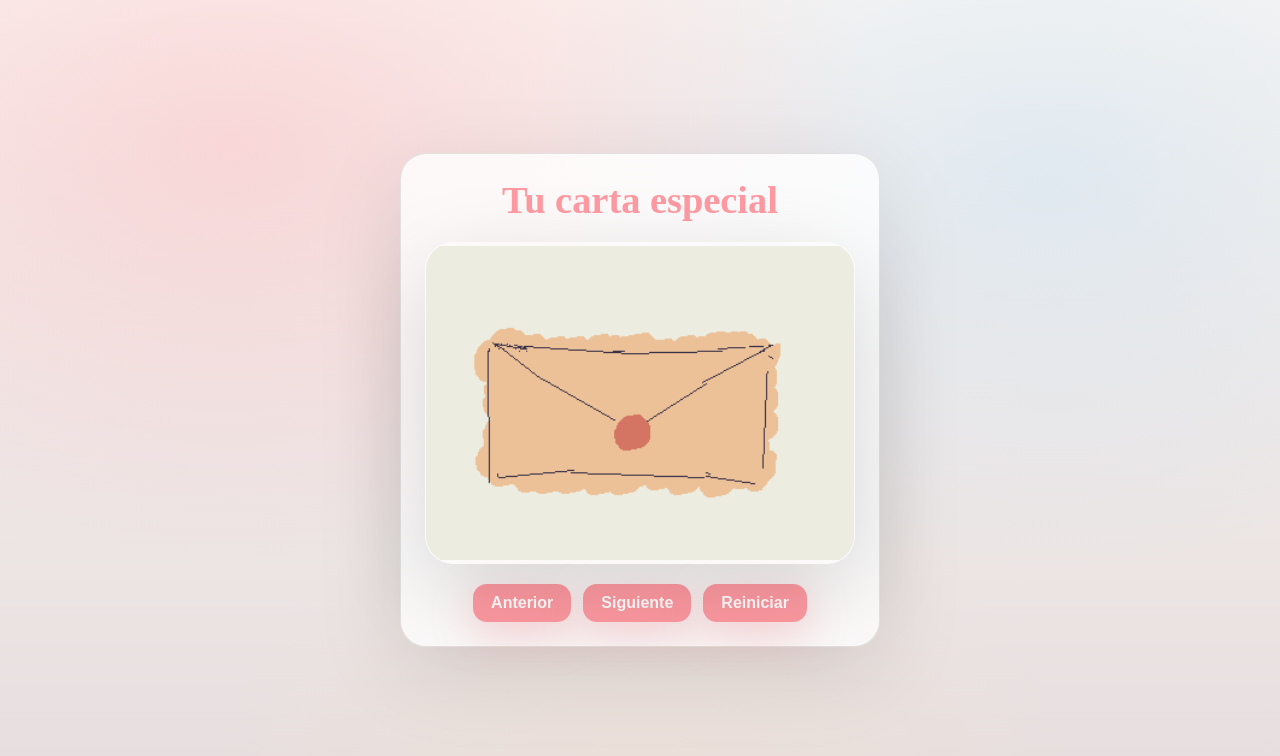
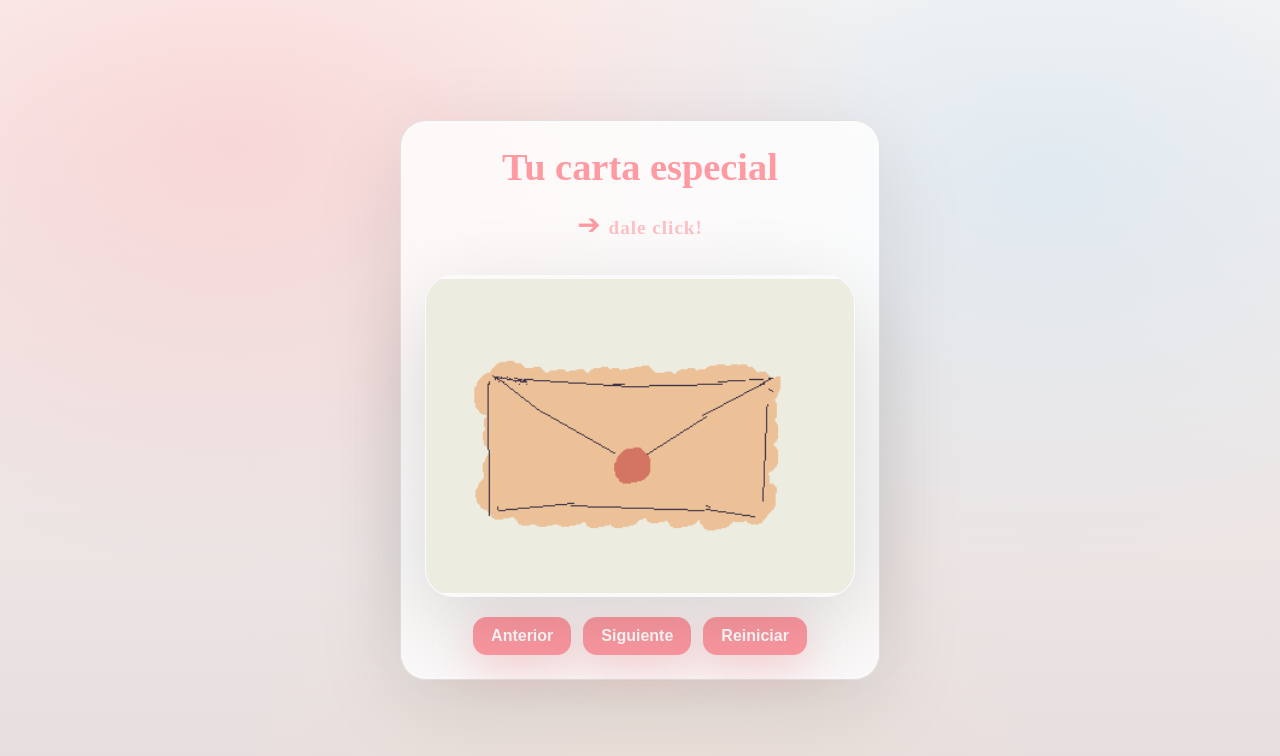
Before and after one commit to kiinnn-oss/Carta-virtual, a plain HTML site: page index.html in a window 1280 px wide. Drawn offline with Linux system fonts and the light colour scheme.

Commit message:
Update index.html

```diff
--- a/index.html
+++ b/index.html
@@ -62,6 +62,46 @@
       text-align: center;
       color: var(--accent);
       user-select: none;
+    }
+
+    /* Flecha y texto "dale click!" */
+    .click-indicator {
+      position: relative;
+      width: 100%;
+      display: flex;
+      justify-content: center;
+      margin-bottom: 8px;
+      user-select: none;
+      pointer-events: none;
+    }
+
+    .arrow {
+      font-size: 28px;
+      color: var(--accent);
+      animation: bounce 1.5s infinite ease-in-out;
+      margin-right: 8px;
+      transform: translateY(0);
+    }
+
+    .click-text {
+      font-family: "Fraunces", serif;
+      font-weight: 700;
+      font-size: 1.2rem;
+      color: var(--accent);
+      text-transform: lowercase;
+      letter-spacing: 0.05em;
+      animation: pulse 2s infinite ease-in-out;
+      align-self: center;
+    }
+
+    @keyframes bounce {
+      0%, 100% { transform: translateY(0); }
+      50% { transform: translateY(-6px); }
+    }
+
+    @keyframes pulse {
+      0%, 100% { opacity: 1; }
+      50% { opacity: 0.6; }
     }
 
     .frame {
@@ -158,6 +198,11 @@
   <div class="container" role="main" aria-label="Carta interactiva">
     <h1>Tu carta especial</h1>
 
+    <div class="click-indicator" aria-hidden="true">
+      <div class="arrow">➔</div>
+      <div class="click-text">dale click!</div>
+    </div>
+
     <div class="frame" id="frame" tabindex="0" aria-live="polite" aria-label="Carta interactiva. Haz clic para abrir y cerrar">
       <img id="cardImage" src="carta-cerrada.gif" alt="Carta cerrada" />
     </div>
```
